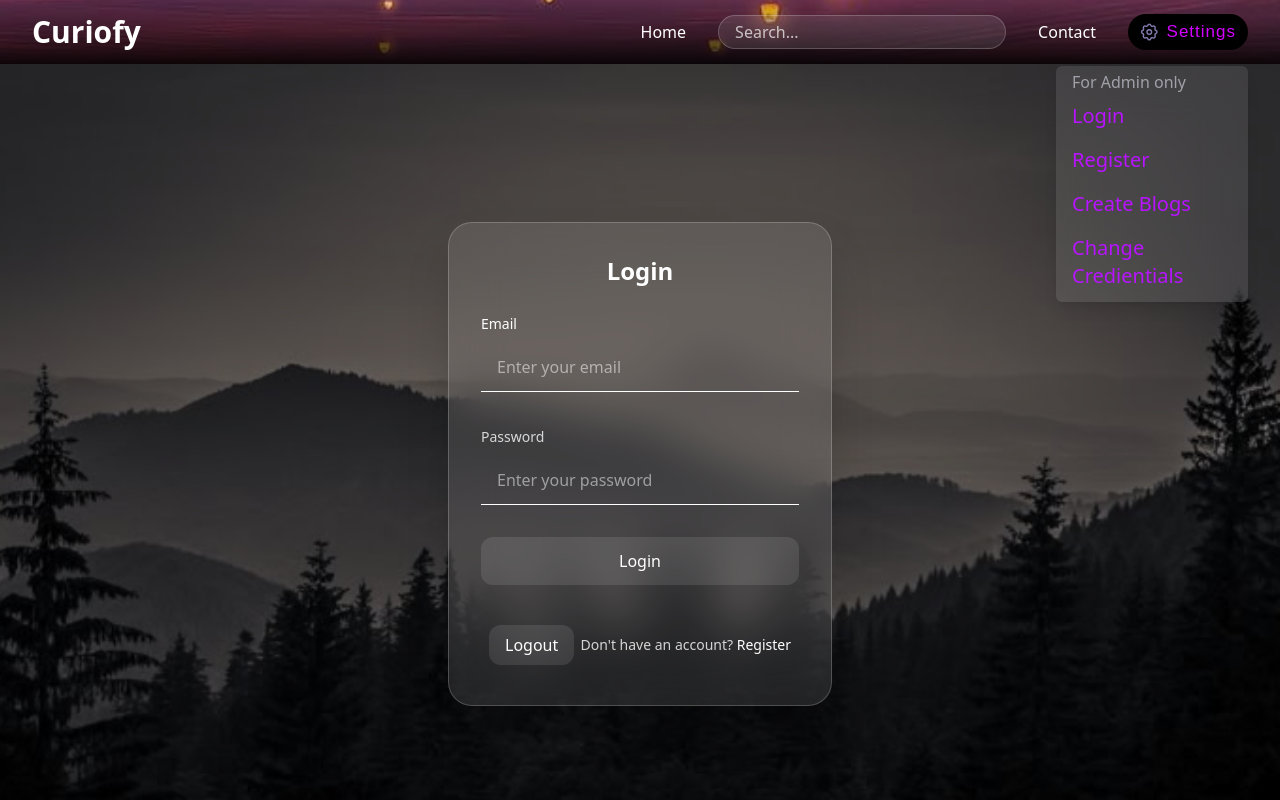
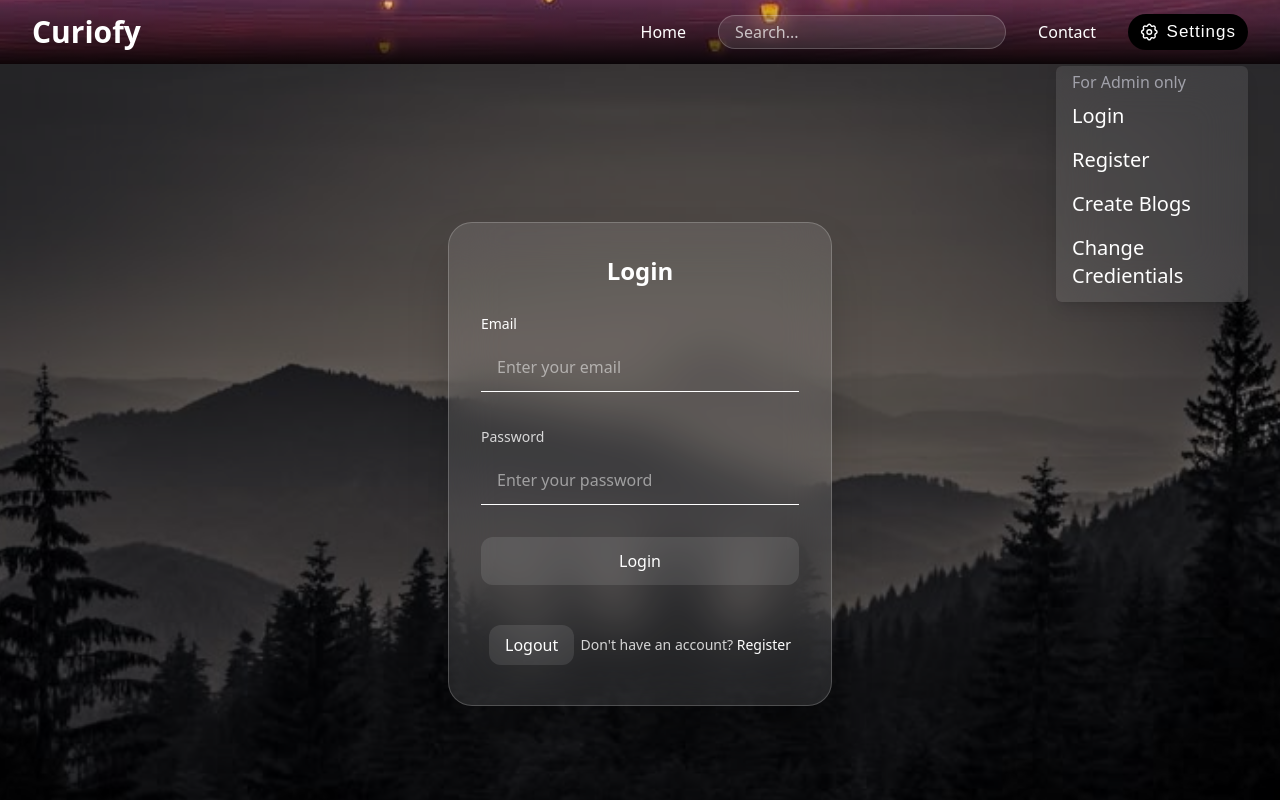
Before and after one commit to Deepaksharma084/Curiofy, a React (Vite) app in the folder client/: page /owner/login in a window 1280 px wide. Both pictures are taken after a click on the button "Settings". Shown: the top 800 px of the page. Built offline with nearby package versions, Linux system fonts and the light colour scheme.

Commit message:
Admin and mobile menu text color changed to white

```diff
--- a/client/package.json
+++ b/client/package.json
@@ -11,6 +11,8 @@
     "start": "node index.js"
   },
   "dependencies": {
+    "@tiptap/react": "^2.22.3",
+    "@tiptap/starter-kit": "^2.22.3",
     "gsap": "^3.13.0",
     "react": "^18.3.1",
     "react-dom": "^18.2.0",
--- a/client/src/components/AdminDiv.jsx
+++ b/client/src/components/AdminDiv.jsx
@@ -23,10 +23,10 @@ export default function AdminDiv() {
     return (
         <div className="flex z-50 flex-col">
             <p className='px-4 text-zinc-400'>For Admin only</p>
-            <Link to='/owner/login' className="rightToLeft px-4 py-2 text-xl text-bold text-[#b814ff] hover:bg-[#702718]">Login</Link>
-            <Link to='/owner/register' className="rightToLeft px-4 py-2 text-xl text-bold text-[#b814ff] hover:bg-[#702718]">Register</Link>
-            <Link to='/blogs/create' className="rightToLeft px-4 py-2 text-xl text-bold text-[#b814ff] hover:bg-[#702718]">Create Blogs</Link>
-            <Link to='/owner/updateOwner' className="rightToLeft px-4 py-2 text-xl text-bold text-[#b814ff] hover:bg-[#702718]">Change Credientials</Link>
+            <Link to='/owner/login' className="rightToLeft px-4 py-2 text-xl text-bold text-white hover:bg-[#702718]">Login</Link>
+            <Link to='/owner/register' className="rightToLeft px-4 py-2 text-xl text-bold text-white hover:bg-[#702718]">Register</Link>
+            <Link to='/blogs/create' className="rightToLeft px-4 py-2 text-xl text-bold text-white hover:bg-[#702718]">Create Blogs</Link>
+            <Link to='/owner/updateOwner' className="rightToLeft px-4 py-2 text-xl text-bold text-white hover:bg-[#702718]">Change Credientials</Link>
         </div>
     );
 }
--- a/client/src/components/CreateBlogPosts.jsx
+++ b/client/src/components/CreateBlogPosts.jsx
@@ -146,7 +146,7 @@ export default function CreateBlogForm() {
               <textarea
                 className="w-full px-4 py-3 bg-transparent focus:ring-0 border-0 border-b border-white
                          text-white placeholder-white/50 focus:border-white focus:outline-none
-                         focus:ring-white/30 transition-all duration-300 min-h-[100px] resize-none"
+                         focus:ring-white/30 transition-all duration-300 min-h-[100px]"
                 name="content"
                 value={blog.content}
                 onChange={handleChange}
--- a/client/src/components/Navbar.jsx
+++ b/client/src/components/Navbar.jsx
@@ -220,8 +220,8 @@ export default function Navbar() {
                                 className="md:hidden fixed top-20 left-0 right-0 z-[100]"
                             >
                                 <div className="backdrop-blur-xl bg-white/10 px-2 pt-2 pb-3 space-y-1 rounded-md mx-4 z-50">
-                                    <Link to="/" onClick={() => setIsMobileMenuOpen(false)} className="text-[#b814ff] block px-3 py-2 hover:bg-white/20 rounded-md">Home</Link>
-                                    <a href="#contact" onClick={handleContactClick} className="text-[#b814ff]  block px-3 py-2 hover:bg-white/20 rounded-md">Contact</a>
+                                    <Link to="/" onClick={() => setIsMobileMenuOpen(false)} className="text-white block px-3 py-2 hover:bg-white/20 rounded-md">Home</Link>
+                                    <a href="#contact" onClick={handleContactClick} className="text-white  block px-3 py-2 hover:bg-white/20 rounded-md">Contact</a>
                                     <div className="px-2 py-2">
                                         <button onClick={toggleAdminDiv} className="flex items-center text-white rounded-md settings-icon-button">
                                             <SettingsIcon />
--- a/client/src/components/SettingsIcon.jsx
+++ b/client/src/components/SettingsIcon.jsx
@@ -3,7 +3,7 @@ import styles from './SettingsIcon.module.css'
 export default function SettingsIcon() {
     return (
         <button className={styles.button}>
-            <svg xmlns="http://www.w3.org/2000/svg" width={20} viewBox="0 0 20 20" height={20} fill="none" className={styles['svg-icon']}><g strokeWidth="1.5" strokeLinecap="round" stroke="#837aaf"><circle r="2.5" cy={10} cx={10} /><path fillRule="evenodd" d="m8.39079 2.80235c.53842-1.51424 2.67991-1.51424 3.21831-.00001.3392.95358 1.4284 1.40477 2.3425.97027 1.4514-.68995 2.9657.82427 2.2758 2.27575-.4345.91407.0166 2.00334.9702 2.34248 1.5143.53842 1.5143 2.67996 0 3.21836-.9536.3391-1.4047 1.4284-.9702 2.3425.6899 1.4514-.8244 2.9656-2.2758 2.2757-.9141-.4345-2.0033.0167-2.3425.9703-.5384 1.5142-2.67989 1.5142-3.21831 0-.33914-.9536-1.4284-1.4048-2.34247-.9703-1.45148.6899-2.96571-.8243-2.27575-2.2757.43449-.9141-.01669-2.0034-.97028-2.3425-1.51422-.5384-1.51422-2.67994.00001-3.21836.95358-.33914 1.40476-1.42841.97027-2.34248-.68996-1.45148.82427-2.9657 2.27575-2.27575.91407.4345 2.00333-.01669 2.34247-.97026z" clipRule="evenodd" /></g></svg>
+            <svg xmlns="http://www.w3.org/2000/svg" width={20} viewBox="0 0 20 20" height={20} fill="none" className={styles['svg-icon']}><g strokeWidth="1.5" strokeLinecap="round" stroke="white"><circle r="2.5" cy={10} cx={10} /><path fillRule="evenodd" d="m8.39079 2.80235c.53842-1.51424 2.67991-1.51424 3.21831-.00001.3392.95358 1.4284 1.40477 2.3425.97027 1.4514-.68995 2.9657.82427 2.2758 2.27575-.4345.91407.0166 2.00334.9702 2.34248 1.5143.53842 1.5143 2.67996 0 3.21836-.9536.3391-1.4047 1.4284-.9702 2.3425.6899 1.4514-.8244 2.9656-2.2758 2.2757-.9141-.4345-2.0033.0167-2.3425.9703-.5384 1.5142-2.67989 1.5142-3.21831 0-.33914-.9536-1.4284-1.4048-2.34247-.9703-1.45148.6899-2.96571-.8243-2.27575-2.2757.43449-.9141-.01669-2.0034-.97028-2.3425-1.51422-.5384-1.51422-2.67994.00001-3.21836.95358-.33914 1.40476-1.42841.97027-2.34248-.68996-1.45148.82427-2.9657 2.27575-2.27575.91407.4345 2.00333-.01669 2.34247-.97026z" clipRule="evenodd" /></g></svg>
             <span className={styles.lable}>Settings</span>
         </button>
     );
--- a/client/src/components/SettingsIcon.module.css
+++ b/client/src/components/SettingsIcon.module.css
@@ -15,7 +15,7 @@
   .lable {
       line-height: 20px;
       font-size: 17px;
-      color: rgb(212, 0, 255);
+      color: white;
       font-family: sans-serif;
       letter-spacing: 1px;
   }
```
Also changed, not shown: 1 other file (tests, documents, lock files or other folders).
